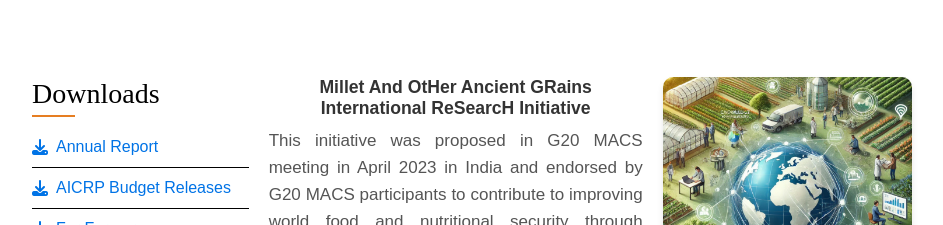
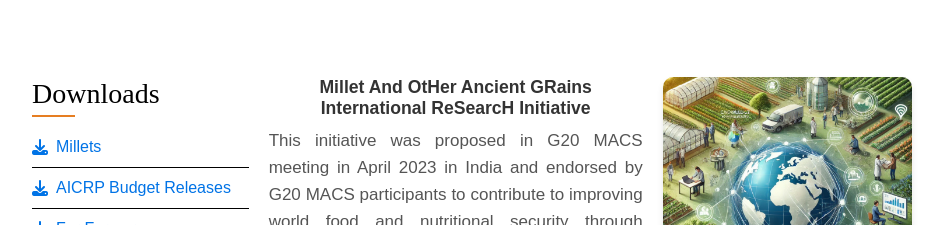
Before and after one commit to Rakeshsamala0505/Maharishi12, a React (Create React App) app: page / in a window 1280 px wide. Shown: the part 1320-1545 px from the top of the page, without its empty margins (168-1111 px from the left). Built offline with nearby package versions, Linux system fonts and the light colour scheme.

Commit message:
webpacks updated

```diff
--- a/src/pages/Home.js
+++ b/src/pages/Home.js
@@ -120,7 +120,7 @@ const Home = () => {
         <div className="downloads">
           <h3>Downloads</h3>
           <ul>
-            <li><i class="fa-solid fa-download"></i><a href="#">Annual Report</a></li>
+            <li><i class="fa-solid fa-download"></i><a href="/pdf/ALL_Millets_Varieties.pdf" download="ALL-Millets-Varieties.pdf">Millets</a></li>
             <li> <i class="fa-solid fa-download"></i><a href="#">AICRP Budget Releases</a></li>
             <li><i class="fa-solid fa-download"></i> <a href="#">For Farmers</a></li>
             <li><i class="fa-solid fa-download"></i> <a href="#">Publications</a></li>
```
Also changed, not shown: 2 other files (tests, documents, lock files or other folders).
